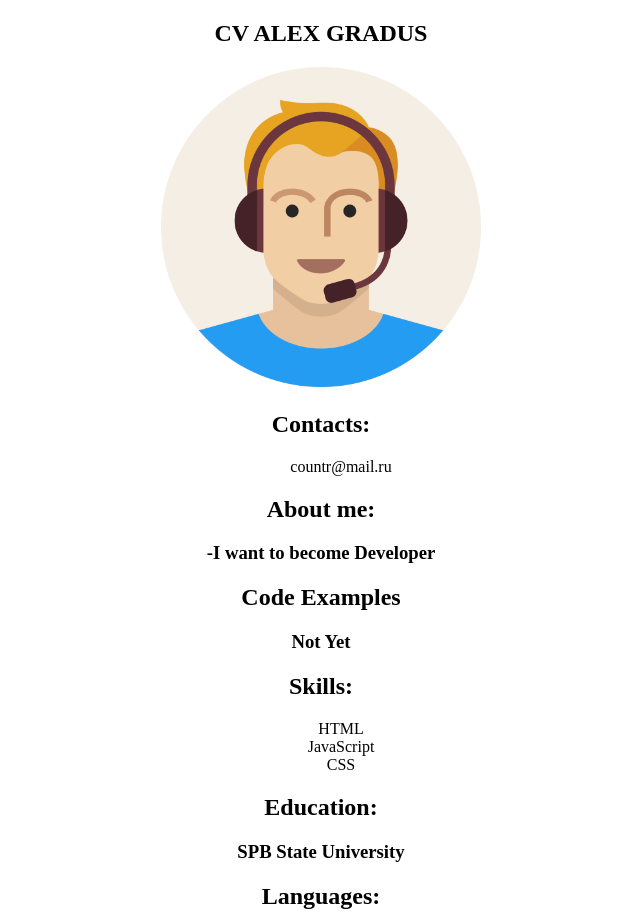
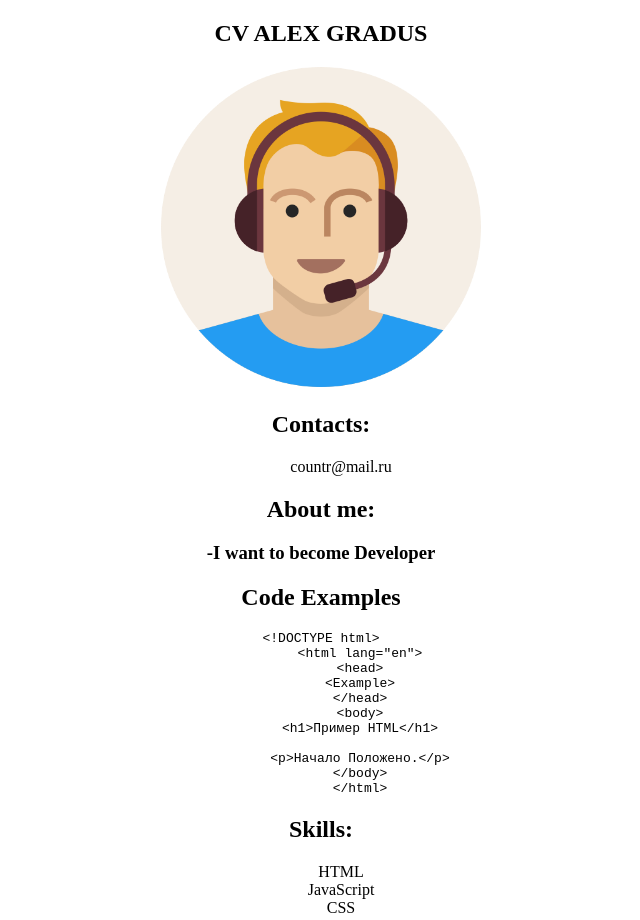
Before and after one commit to AlexGradus/rsschool-cv, a plain HTML site: page index.html in a window 1280 px wide. Shown: the top 920 px of the page, without its empty margins (319-959 px from the left). Drawn offline with Linux system fonts and the light colour scheme.

Commit message:
feat:add Code Example

```diff
--- a/index.html
+++ b/index.html
@@ -15,7 +15,7 @@
     <section>
  <div class="Change" ><h1 class="Box">CV ALEX GRADUS</h1></div>
      </section>
-<div class="Box"><img src="./kisspng-user-avatar-computer-icons-blog-user-avatar-5ac207ccb2e969.3756230715226654207328.png" alt="Photo" width="320" height="320"></div>
+<div class="Box"><img class='Cover' src="./kisspng-user-avatar-computer-icons-blog-user-avatar-5ac207ccb2e969.3756230715226654207328.png" alt="Photo" width="320" height="320"></div>
 
  <article class="Box">
    <header>
@@ -25,7 +25,17 @@
       <div class='Move'><h2> About me:</h2></div>
     <h3> -I want  to become  Developer</h3>
     <div class='Move'> <h2> Code Examples</h2></div>
-         <h3>Not Yet</h3>
+         <pre>&lt;!DOCTYPE html&gt;
+          &lt;html lang="en"&gt;
+          &lt;head&gt;
+          &lt;Example&gt;
+          &lt;/head&gt;
+          &lt;body&gt;
+          &lt;h1&gt;Пример HTML&lt;/h1&gt;
+
+          &lt;p&gt;Начало Положено.&lt;/p&gt;
+          &lt;/body&gt;
+          &lt;/html&gt;</pre>
          <div class='Move'> <h2> Skills:</h2></div>
      <ul class='Points'>
       <li>HTML</li>
@@ -49,6 +59,7 @@
     My GitHub
    </div>
    <div class="Reference"><a href ='https://github.com/AlexGradus'>https://github.com/AlexGradus</a></div>
+   <div class="Year"><h3>2021</h3></div>
    <div class="RSSCHOOL"><img src='rs_school_js.svg' alt='RS Logo'></div>
    <div class="RsReference"><a href='https://rs.school/js/'>https://rs.school/js/</a></div>
   </footer></div>
--- a/style.css
+++ b/style.css
@@ -1,9 +1,3 @@
-.wrapper{
-
-    background: url('./Background.jpg');
-    object-fit:cover;
-
-}
 
 .Box{
     text-align: center;
@@ -37,3 +31,4 @@
     height: 10vh;
     margin: 0 auto;
   }
+ .Cover {object-fit: contain;}
```
Also changed, not shown: 1 other file.
